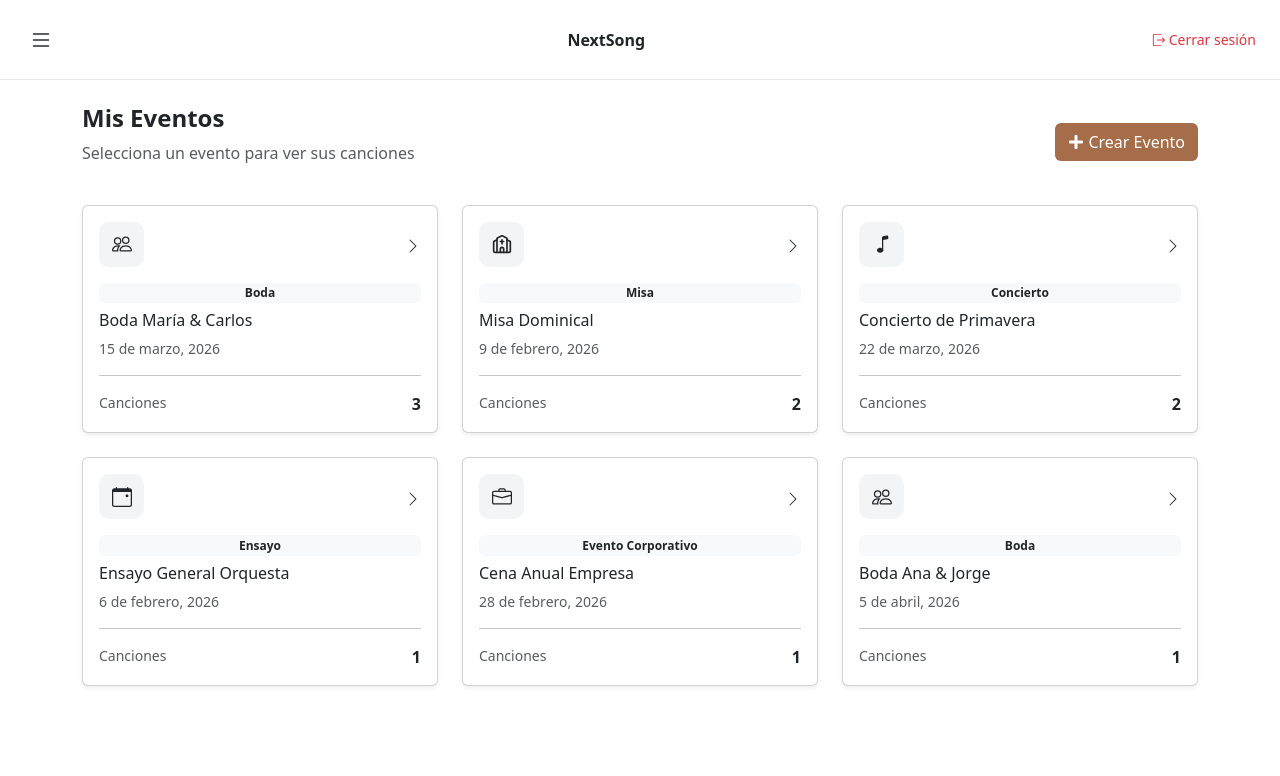
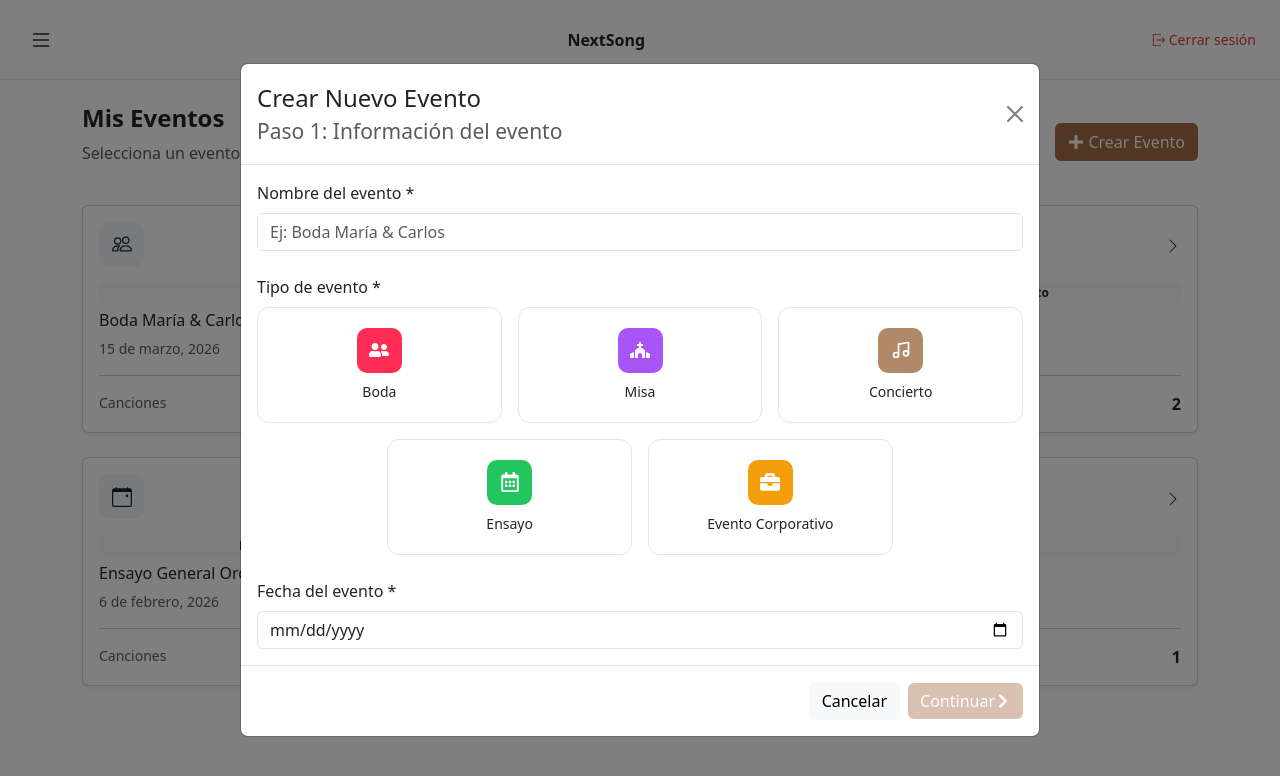
Before and after one commit to Vladimir-28/Nextsong-Web, a React (Vite) app in the folder Nextsong/: page /events in a window 1280 px wide. Both pictures are taken after a click on the button "Crear Evento". Shown: the top 776 px of the page. Built offline with nearby package versions, Linux system fonts and the light colour scheme.

Commit message:
creacion de modal para crear eventos

```diff
--- a/Nextsong/package.json
+++ b/Nextsong/package.json
@@ -13,6 +13,7 @@
     "bootstrap": "^5.3.8",
     "bootstrap-icons": "^1.13.1",
     "react": "^19.2.0",
+    "react-bootstrap": "^2.10.10",
     "react-dom": "^19.2.0",
     "react-icons": "^5.6.0",
     "react-router-dom": "^7.13.1"
--- /dev/null
+++ b/Nextsong/src/modules/auth/events/components/CreateEventModal.jsx
@@ -0,0 +1,112 @@
+import { useState } from "react";
+import { Modal, Button, Form } from "react-bootstrap";
+import { FiMusic } from "react-icons/fi";
+import { FaRegCalendarAlt, FaUserFriends, FaChurch, FaBriefcase, FaChevronRight } from "react-icons/fa";
+import '../styles/createEvent.css';
+
+export default function CreateEventModal({ show, onClose }) {
+
+  const [eventName, setEventName] = useState("");
+  const [eventType, setEventType] = useState(null);
+  const [eventDate, setEventDate] = useState("");
+
+  const eventTypes = [
+    { id: "boda", label: "Boda", icon: <FaUserFriends />, color: "#ff2d55" },
+    { id: "misa", label: "Misa", icon: <FaChurch />, color: "#a855f7" },
+    { id: "concierto", label: "Concierto", icon: <FiMusic />, color: "#b08968" },
+    { id: "ensayo", label: "Ensayo", icon: <FaRegCalendarAlt />, color: "#22c55e" },
+    { id: "corporativo", label: "Evento Corporativo", icon: <FaBriefcase />, color: "#f59e0b" }
+  ];
+
+  const isValid = eventName && eventType && eventDate;
+
+  return (
+    <Modal show={show} onHide={onClose} centered size="lg">
+      <Modal.Header closeButton>
+        <Modal.Title>
+          Crear Nuevo Evento
+          <div className="text-muted small">Paso 1: Información del evento</div>
+        </Modal.Title>
+      </Modal.Header>
+
+      <Modal.Body>
+
+        {/* Nombre */}
+        <Form.Group className="mb-4">
+          <Form.Label>Nombre del evento *</Form.Label>
+          <Form.Control
+            placeholder="Ej: Boda María & Carlos"
+            value={eventName}
+            onChange={(e) => setEventName(e.target.value)}
+          />
+        </Form.Group>
+
+        {/* Tipo */}
+        <Form.Label>Tipo de evento *</Form.Label>
+
+        <div className="row g-3 mb-4 d-flex justify-content-center">
+
+          {eventTypes.map(type => (
+            <div className="col-4" key={type.id}>
+              <label className="w-100">
+
+                <input
+                  type="radio"
+                  name="eventType"
+                  value={type.id}
+                  checked={eventType === type.id}
+                  onChange={() => setEventType(type.id)}
+                  hidden
+                />
+
+                <div
+                  className={`event-card ${eventType === type.id ? "selected" : ""}`}
+                >
+
+                  <div
+                    className="event-icon"
+                    style={{ backgroundColor: type.color }}
+                  >
+                    {type.icon}
+                  </div>
+
+                  <div className="event-label">
+                    {type.label}
+                  </div>
+
+                </div>
+
+              </label>
+            </div>
+          ))}
+
+        </div>
+
+        {/* Fecha */}
+        <Form.Group>
+          <Form.Label>Fecha del evento *</Form.Label>
+          <Form.Control
+            type="date"
+            value={eventDate}
+            onChange={(e) => setEventDate(e.target.value)}
+          />
+        </Form.Group>
+
+      </Modal.Body>
+
+      <Modal.Footer>
+        <Button variant="light" onClick={onClose}>
+          Cancelar
+        </Button>
+
+        <Button
+          style={{ backgroundColor: "#c6a188" }}
+          className="border-0 d-flex justify-content-center align-items-center"
+          disabled={!isValid}
+        >
+          Continuar <FaChevronRight />
+        </Button>
+      </Modal.Footer>
+    </Modal>
+  );
+}
--- /dev/null
+++ b/Nextsong/src/modules/auth/events/styles/createEvent.css
@@ -0,0 +1,36 @@
+  .event-icon {
+      width: 45px;
+      height: 45px;
+      border-radius: 10px;
+      display: flex;
+      align-items: center;
+      justify-content: center;
+      color: white;
+      font-size: 20px;
+      margin: 0 auto 8px;
+  }
+
+  .event-label {
+      font-size: 14px;
+      font-weight: 500;
+  }
+
+
+  .event-card {
+      border: 1px solid #e5e5e5;
+      border-radius: 12px;
+      padding: 20px;
+      text-align: center;
+      cursor: pointer;
+      transition: all .2s ease;
+      background: white;
+  }
+
+  .event-card:hover {
+      border-color: #c6a188;
+  }
+
+  .event-card.selected {
+      border: 2px solid #c6a188;
+      background: #f5ebe4;
+  }
--- a/Nextsong/src/modules/auth/events/views/Events.jsx
+++ b/Nextsong/src/modules/auth/events/views/Events.jsx
@@ -3,11 +3,14 @@ import { useNavigate } from "react-router-dom";
 import { FaPlus } from "react-icons/fa";
 import EventCard from "../components/EventCard";
 import EventsController from "../controller/events.controller";
+import CreateEventModal from "../components/CreateEventModal";
 
 export default function Events() {
 
     const [events, setEvents] = useState([]);
     const [alert, setAlert] = useState(null);
+    const [showModal, setShowModal] = useState(false);
+
     const navigate = useNavigate();
 
 
@@ -45,6 +48,7 @@ export default function Events() {
                 <button
                     className="btn text-white d-flex justify-content-center align-items-center"
                     style={{ backgroundColor: "#a56d49" }}
+                    onClick={() => setShowModal(true)}
                 >
                     <FaPlus className="me-1"/> Crear Evento
                 </button>
@@ -69,6 +73,12 @@ export default function Events() {
 
             </div>
 
+            {/* Modal */}
+            <CreateEventModal
+                show={showModal}
+                onClose={() => setShowModal(false)}
+            />
+
         </div>
     );
 }
```
Also changed, not shown: 1 other file (tests, documents, lock files or other folders).
